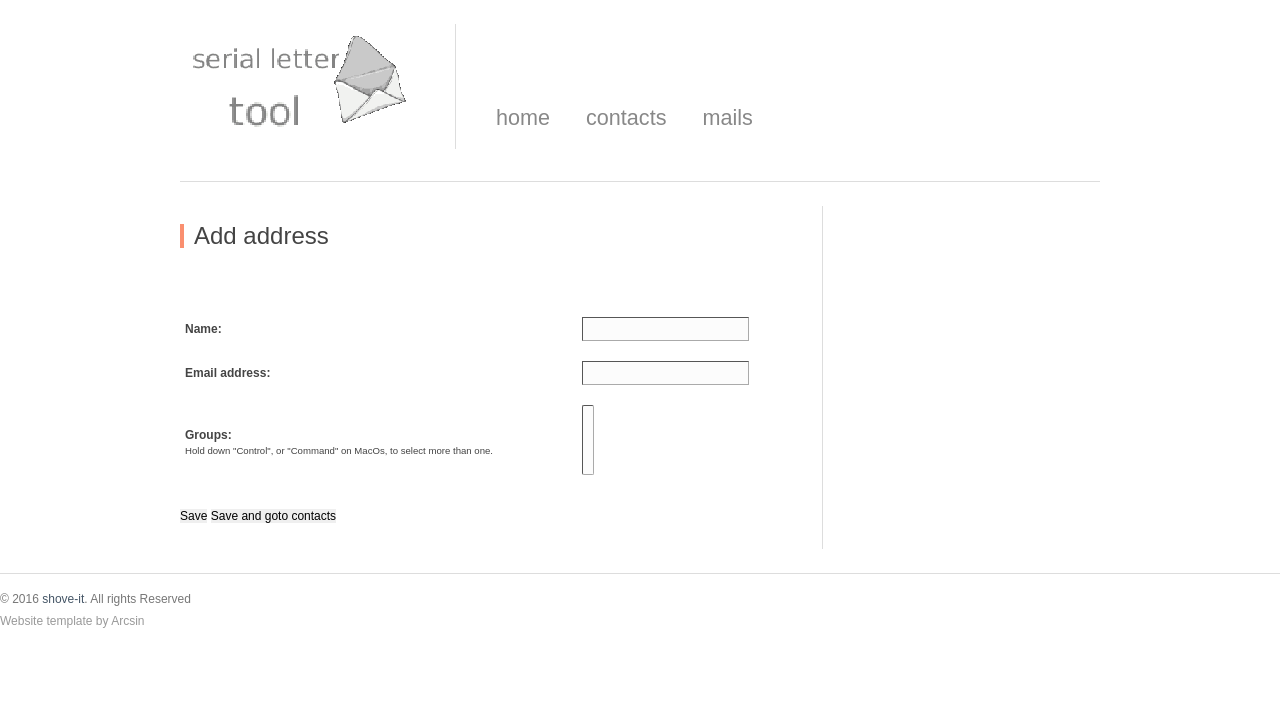
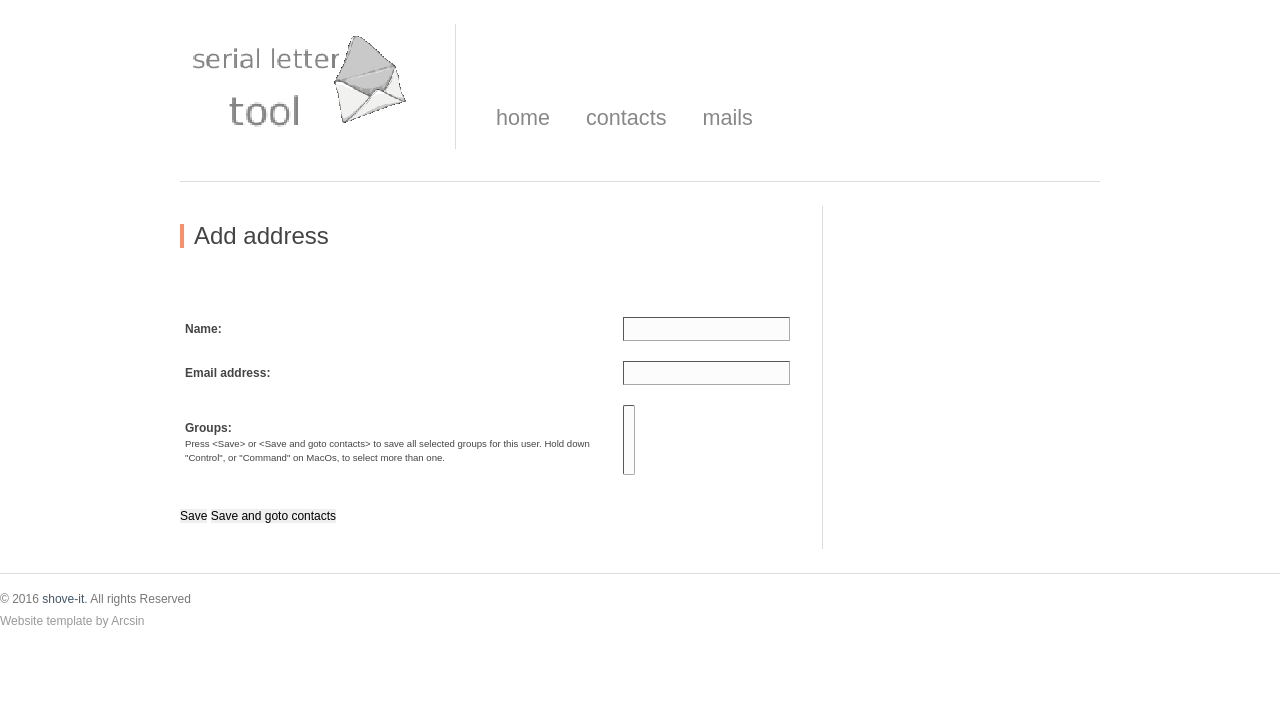
Before and after one commit to jcm-shove-it/newsletter, a Django app: template templates/listletter/addressdetail.html in a window 1280 px wide. Shown: the top 706 px of the page. Run offline with Django 3.2, Linux system fonts and the light colour scheme; the template is opened without the code that fills it, so the values that code supplies are empty; parts of the project's set-up code (start-up, migrations or seed data) failed here and were passed over.

Commit message:
Changed contact help text and name length on model

```diff
--- a/listletter/models.py
+++ b/listletter/models.py
@@ -47,7 +47,7 @@ class EmailTarget(models.Model):
     def __unicode__(self):
         return self.address
 
-    name    = models.CharField(max_length=128)
+    name    = models.CharField(max_length=256)
     address = models.CharField('email address', max_length=320)
     active  = models.BooleanField('non-active addresses will recieve no emails', default=True)
     created = models.DateTimeField('date created', default=datetime.now)
--- a/templates/listletter/addressdetail.html
+++ b/templates/listletter/addressdetail.html
@@ -56,7 +56,10 @@ id="emailtarget_form">{% csrf_token %}
 		<td>
               <label for="id_groups">Groups:</label>
 	      <div class="smaller">
-	      Hold down "Control", or "Command" on MacOs,
+	      Press &lt;Save&gt; or
+              &lt;Save and goto contacts&gt; to save all
+              selected groups for this user.
+              Hold down "Control", or "Command" on MacOs,
               to select more than one.
 	      </div>
 	      </td>
```
